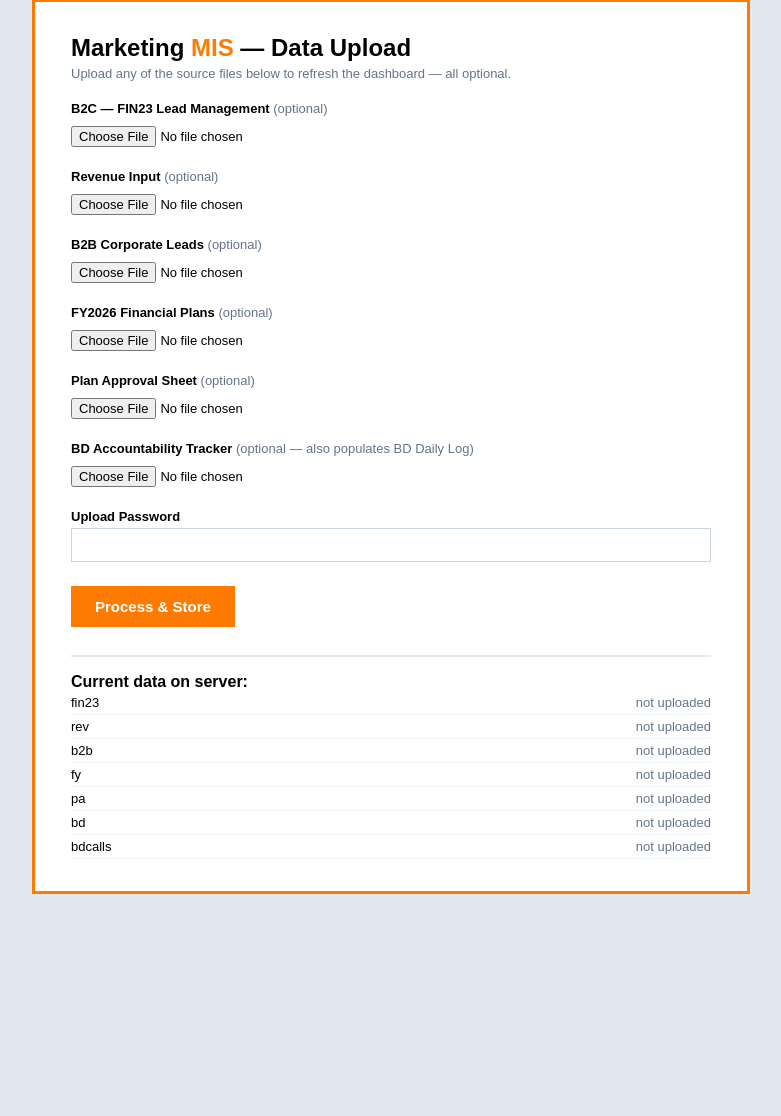
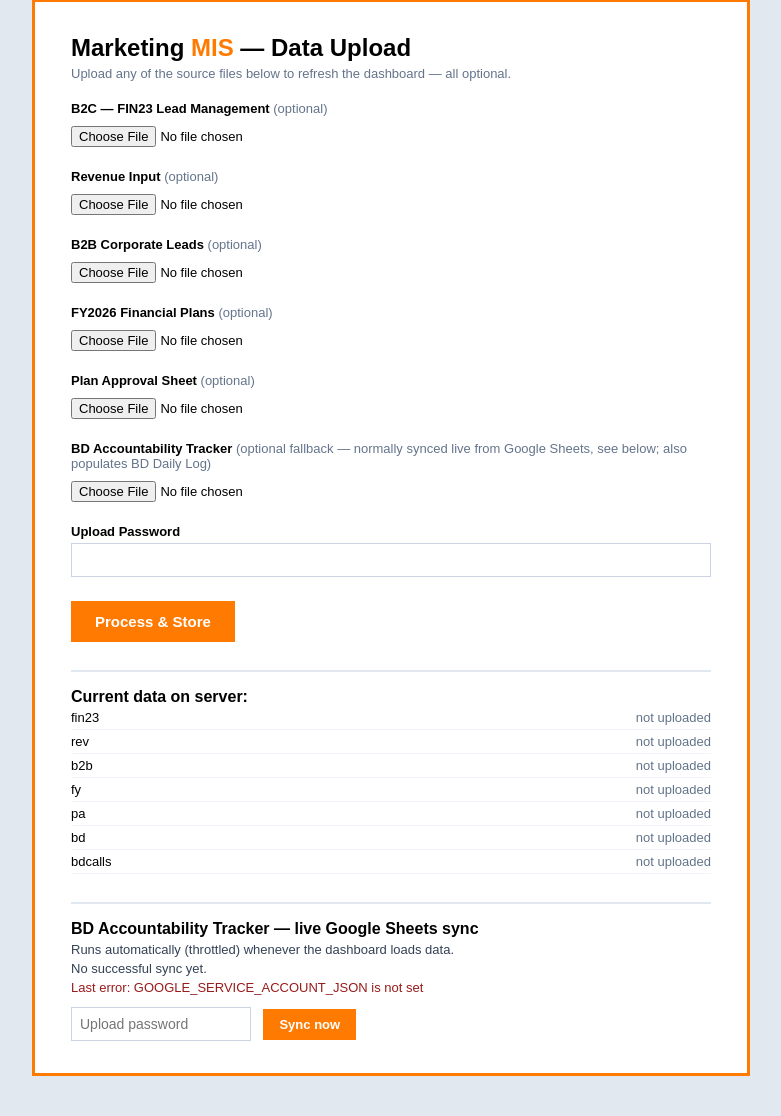
Before and after one commit to FincartOptima/MarketingMISDashboard, a Flask app: page /upload in a window 1280 px wide. Shown: the part 41-1157 px from the top of the page, without its empty margins (249-1030 px from the left). Before the commit the page ends 935 px from the top, so only its background shows below. Run offline with Flask 3, Linux system fonts and the light colour scheme; tables that the repository leaves empty hold one stand-in row (values such as "Sample post").

Commit message:
BD Performance: live-sync BD Accountability Tracker from Google Sheets
Backend authenticates as a Google Cloud service account (kept private via
Drive API access rather than a public sheet link) and pulls the tracker on
every /api/data call, throttled, so refreshing the dashboard always shows
current data without a manual upload. Falls back to last-good cached data
on any sync failure. Verified end-to-end locally against the real sheet.

Co-Authored-By: Claude Sonnet 5 <noreply@anthropic.com>

```diff
--- a/backend/app.py
+++ b/backend/app.py
@@ -10,6 +10,7 @@ import json
 import os
 import sqlite3
 import time
+import urllib.request
 from datetime import datetime
 
 from flask import Flask, g, jsonify, render_template, request, Response
@@ -136,12 +137,103 @@ def apply_cors(resp):
     return cors(resp)
 
 
+# ---------- Live BD Accountability Tracker sync (private Google Sheet) ----------
+# The tracker stays private (it carries lead emails) rather than being shared
+# "anyone with the link" -- a Google Cloud service account is granted Viewer
+# access on just this one file, and the backend authenticates as that service
+# account to pull the whole workbook (all per-rep tabs + "BD Daily Log") via
+# the Drive API's export endpoint. Same bytes shape as a manually uploaded
+# .xlsx, so they go through the exact same extract_lib loaders as 'bd'/'bdcalls'
+# in SOURCE_CONFIGS below. See backend/README_BD_SYNC.md for one-time setup.
+BD_SHEET_ID = os.environ.get('BD_SHEET_ID', '18HToa0HDn6Ev6FY88CcOa-arBTrZR7nw')
+BD_SYNC_MIN_INTERVAL = int(os.environ.get('BD_SYNC_MIN_INTERVAL', '300'))  # seconds
+
+# In-memory throttle/status state. Per-worker-process (not shared across
+# gunicorn workers), which is fine here -- it only needs to keep any single
+# process from hitting Google on every request, not provide an exact global
+# rate limit.
+_bd_sync_state = {'last_attempt': 0.0, 'last_success': None, 'last_error': None}
+
+
+def _google_credentials():
+    raw = os.environ.get('GOOGLE_SERVICE_ACCOUNT_JSON')
+    if not raw:
+        raise RuntimeError('GOOGLE_SERVICE_ACCOUNT_JSON is not set')
+    from google.oauth2 import service_account
+    info = json.loads(raw)
+    return service_account.Credentials.from_service_account_info(
+        info, scopes=['https://www.googleapis.com/auth/drive.readonly'])
+
+
+def _fetch_bd_workbook_bytes():
+    from google.auth.transport.requests import Request as GoogleAuthRequest
+    creds = _google_credentials()
+    creds.refresh(GoogleAuthRequest())
+
+    def _get(url):
+        req = urllib.request.Request(url, headers={'Authorization': f'Bearer {creds.token}'})
+        with urllib.request.urlopen(req, timeout=30) as resp:
+            return resp.read()
+
+    # The tracker may be a native Google Sheet (needs /export to convert to
+    # .xlsx) or an .xlsx file just stored in Drive as-is (needs a plain
+    # ?alt=media download -- /export only works on native Docs Editors
+    # formats and 403s on anything else). Check which one it currently is
+    # rather than assuming, since that can change if someone opens the
+    # uploaded file with Sheets and lets Drive convert it in place.
+    meta = json.loads(_get(f'https://www.googleapis.com/drive/v3/files/{BD_SHEET_ID}?fields=mimeType'))
+    if meta.get('mimeType') == 'application/vnd.google-apps.spreadsheet':
+        url = (f'https://www.googleapis.com/drive/v3/files/{BD_SHEET_ID}/export'
+               '?mimeType=application/vnd.openxmlformats-officedocument.spreadsheetml.sheet')
+    else:
+        url = f'https://www.googleapis.com/drive/v3/files/{BD_SHEET_ID}?alt=media'
+    return _get(url)
+
+
+def sync_bd_from_google(force=False):
+    """Pull the tracker from Google Sheets and store it exactly like a manual
+    'bd' upload would. Throttled to at most once every BD_SYNC_MIN_INTERVAL
+    seconds since api_data() calls this on every request. Failures are
+    swallowed -- the dashboard keeps serving the last good data -- but
+    recorded in _bd_sync_state so /upload can surface them."""
+    now = time.time()
+    if not force and (now - _bd_sync_state['last_attempt']) < BD_SYNC_MIN_INTERVAL:
+        return
+    _bd_sync_state['last_attempt'] = now
+    try:
+        raw = _fetch_bd_workbook_bytes()
+        bd_rows = extract_lib.load_bd_tracker_rows(io.BytesIO(raw))
+        bdcalls_rows = extract_lib.load_bd_daily_log_rows(io.BytesIO(raw))
+    except Exception as e:
+        _bd_sync_state['last_error'] = str(e)
+        return
+    updated_at = datetime.utcnow().strftime('%Y-%m-%d %H:%M UTC')
+    db = get_db()
+    for key, rows in (('bd', bd_rows), ('bdcalls', bdcalls_rows)):
+        db.execute(
+            'INSERT INTO datasets (key, json_data, row_count, updated_at) VALUES (?, ?, ?, ?) '
+            'ON CONFLICT(key) DO UPDATE SET json_data=excluded.json_data, '
+            'row_count=excluded.row_count, updated_at=excluded.updated_at',
+            (key, json.dumps(rows, ensure_ascii=False), len(rows), updated_at)
+        )
+    db.commit()
+    _bd_sync_state['last_success'] = updated_at
+    _bd_sync_state['last_error'] = None
+
+
+def _status():
+    db = get_db()
+    rows = db.execute('SELECT key, row_count, updated_at FROM datasets').fetchall()
+    return {r[0]: {'rows': r[1], 'updated_at': r[2]} for r in rows}
+
+
 # ---------- Public read API (used by the GitHub Pages dashboard) ----------
 
 @app.route('/api/data', methods=['GET', 'OPTIONS'])
 def api_data():
     if request.method == 'OPTIONS':
         return cors(Response(status=204))
+    sync_bd_from_google()
     db = get_db()
     rows = db.execute('SELECT key, json_data, row_count, updated_at FROM datasets').fetchall()
     by_key = {r[0]: r for r in rows}
@@ -174,10 +266,7 @@ def health():
 
 @app.route('/upload', methods=['GET'])
 def upload_form():
-    db = get_db()
-    rows = db.execute('SELECT key, row_count, updated_at FROM datasets').fetchall()
-    status = {r[0]: {'rows': r[1], 'updated_at': r[2]} for r in rows}
-    return render_template('upload.html', status=status, sources=SOURCES)
+    return render_template('upload.html', status=_status(), sources=SOURCES, bd_sync=_bd_sync_state)
 
 
 def _bytes(file_storage):
@@ -196,7 +285,7 @@ def upload_submit():
     password = request.form.get('password', '')
     if not UPLOAD_PASSWORD or password != UPLOAD_PASSWORD:
         return render_template('upload.html', error='Incorrect password.',
-                                status={}, sources=SOURCES), 403
+                                status={}, sources=SOURCES, bd_sync=_bd_sync_state), 403
 
     t0 = time.time()
     results = {}
@@ -232,16 +321,34 @@ def upload_submit():
 
     elapsed = time.time() - t0
     summary = ', '.join(f'{k}: {len(v)} rows' for k, v in results.items()) or 'nothing to store'
-    rows = db.execute('SELECT key, row_count, updated_at FROM datasets').fetchall()
-    status = {r[0]: {'rows': r[1], 'updated_at': r[2]} for r in rows}
+    status = _status()
 
     if errors and results:
         msg = f'Processed in {elapsed:.1f}s — {summary}. Some files failed: ' + '; '.join(errors)
-        return render_template('upload.html', success=msg, status=status, sources=SOURCES)
+        return render_template('upload.html', success=msg, status=status, sources=SOURCES, bd_sync=_bd_sync_state)
     if errors:
-        return render_template('upload.html', error='; '.join(errors), status=status, sources=SOURCES), 400
+        return render_template('upload.html', error='; '.join(errors), status=status, sources=SOURCES, bd_sync=_bd_sync_state), 400
     return render_template('upload.html', success=f'Processed in {elapsed:.1f}s — {summary}',
-                            status=status, sources=SOURCES)
+                            status=status, sources=SOURCES, bd_sync=_bd_sync_state)
+
+
+@app.route('/sync-bd', methods=['POST'])
+def sync_bd_now():
+    # Manual/on-demand trigger for the live Google Sheets pull above --
+    # bypasses the throttle (force=True) so an admin gets an immediate result
+    # after e.g. fixing the service account credentials.
+    password = request.form.get('password', '')
+    if not UPLOAD_PASSWORD or password != UPLOAD_PASSWORD:
+        return render_template('upload.html', error='Incorrect password.',
+                                status=_status(), sources=SOURCES, bd_sync=_bd_sync_state), 403
+
+    sync_bd_from_google(force=True)
+    status = _status()
+    if _bd_sync_state['last_error']:
+        return render_template('upload.html', error=f"BD Google Sheet sync failed: {_bd_sync_state['last_error']}",
+                                status=status, sources=SOURCES, bd_sync=_bd_sync_state)
+    return render_template('upload.html', success='BD Accountability Tracker synced from Google Sheets.',
+                            status=status, sources=SOURCES, bd_sync=_bd_sync_state)
 
 
 if __name__ == '__main__':
--- a/backend/pythonanywhere_wsgi.py
+++ b/backend/pythonanywhere_wsgi.py
@@ -7,6 +7,11 @@
 #      PythonAnywhere gives you (Web tab -> WSGI configuration file link).
 #   4. Set UPLOAD_PASSWORD as an environment variable in the Web tab
 #      ("Environment variables" section), or hardcode it below.
+#   5. For the live BD Accountability Tracker sync (see README_BD_SYNC.md),
+#      set GOOGLE_SERVICE_ACCOUNT_JSON in the Web tab's "Environment
+#      variables" section to the full contents of the service account's
+#      JSON key file (one line). BD_SHEET_ID only needs setting if the
+#      tracker ever moves to a different spreadsheet.
 import sys
 import os
 
--- a/backend/requirements.txt
+++ b/backend/requirements.txt
@@ -1,3 +1,5 @@
 Flask==3.0.3
 openpyxl==3.1.5
 gunicorn==22.0.0
+google-auth==2.34.0
+requests==2.32.3
--- a/backend/templates/upload.html
+++ b/backend/templates/upload.html
@@ -22,6 +22,13 @@
   .status table{width:100%;border-collapse:collapse;font-size:13px;}
   .status td{padding:4px 0;border-bottom:1px solid #f1f5f9;}
   .status td:last-child{text-align:right;color:#64748b;}
+  .bdsync{margin-top:28px;border-top:2px solid #e2e8f0;padding-top:16px;}
+  .bdsync p{font-size:13px;color:#334155;margin:4px 0;}
+  .bdsync .err{color:#991b1b;}
+  .bdsync .ok{color:#166534;}
+  .bdsync form{display:inline;}
+  .bdsync button{margin-top:10px;padding:8px 16px;font-size:13px;}
+  .bdsync input[type=password]{display:inline-block;width:180px;margin-right:8px;}
 </style>
 </head>
 <body>
@@ -48,7 +55,7 @@
     <label>Plan Approval Sheet <span class="opt">(optional)</span></label>
     <input type="file" name="pa" accept=".xlsx">
 
-    <label>BD Accountability Tracker <span class="opt">(optional — also populates BD Daily Log)</span></label>
+    <label>BD Accountability Tracker <span class="opt">(optional fallback — normally synced live from Google Sheets, see below; also populates BD Daily Log)</span></label>
     <input type="file" name="bd" accept=".xlsx">
 
     <label>Upload Password</label>
@@ -70,6 +77,19 @@
     </table>
   </div>
   {% endif %}
+
+  {% if bd_sync %}
+  <div class="bdsync">
+    <strong>BD Accountability Tracker — live Google Sheets sync</strong>
+    <p>Runs automatically (throttled) whenever the dashboard loads data.</p>
+    {% if bd_sync.last_success %}<p class="ok">Last successful sync: {{ bd_sync.last_success }}</p>{% else %}<p>No successful sync yet.</p>{% endif %}
+    {% if bd_sync.last_error %}<p class="err">Last error: {{ bd_sync.last_error }}</p>{% endif %}
+    <form method="POST" action="/sync-bd">
+      <input type="password" name="password" placeholder="Upload password" required>
+      <button type="submit">Sync now</button>
+    </form>
+  </div>
+  {% endif %}
 </div>
 </body>
 </html>
```
Also changed, not shown: backend/README_BD_SYNC.md (added), 1 other file.
